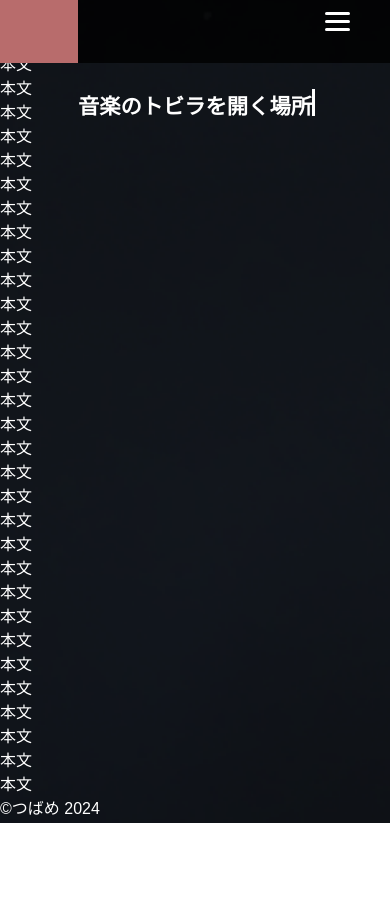
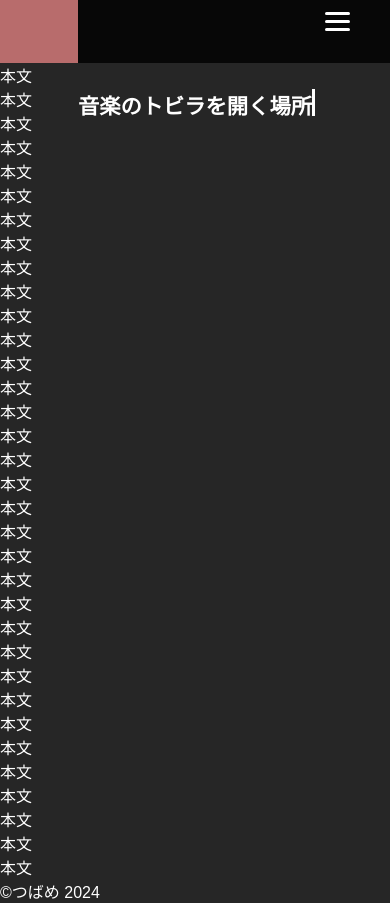
Before and after one commit to tsubame-rustica/tobiramusicfes, a plain HTML site: page index.html in a window 390 px wide. Shown: the part 21-924 px from the top of the page. Before the commit the page ends 844 px from the top, so only its background shows below. Drawn offline with nearby package versions, Linux system fonts and the light colour scheme; a web font is replaced by a local one.

Commit message:
change files

```diff
--- a/styles.css
+++ b/styles.css
@@ -69,13 +69,13 @@ body {
         position: fixed;
         top: 0;
         width: 100%;
-        margin: 1%;
+        padding: 1vw;
         z-index: 1000;
     }
 
     header .logo-outer {
         position: relative;
-        width: 10%;
+        width: 10vw;
         background-color: rgb(255, 182, 182);
     }
 
@@ -86,14 +86,14 @@ body {
     }
 
     nav {
-        width: inherit;
+        width: 88vw;
         height: fit-content;
     }
 
     .header {
         display: inline-block;
         position: relative;
-        width: 100%;
+        width: 75%;
         height: inherit;
         padding: 0;
         margin: 0;
@@ -111,7 +111,7 @@ body {
         display: inline-block;
         position: relative;
         list-style-type: none;
-        margin: 0 1%;
+        margin: 0 0.2em;
         font-size: 125%;
     }
 
@@ -435,20 +435,10 @@ body {
     body {
         margin: 0;
         padding: 0;
+        background-color: #262626;
     }
 
-    body::before {
-        content:"";
-        display:block;
-        position:fixed;
-        top:0;
-        left:0;
-        z-index:-1;
-        width:100%;
-        height:100vh;
-        background-repeat:no-repeat;
-        background-position:50% 100%;
-        background-image: url("./bg-cut.png");
-        background-size:cover;
+    main {
+        margin-top: 10vh;
     }
 }
```
